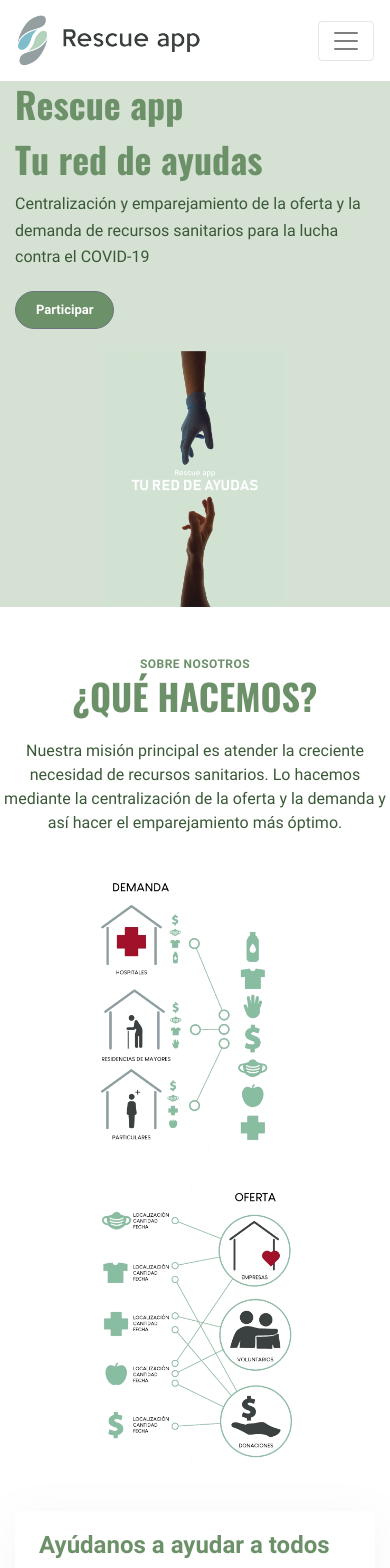
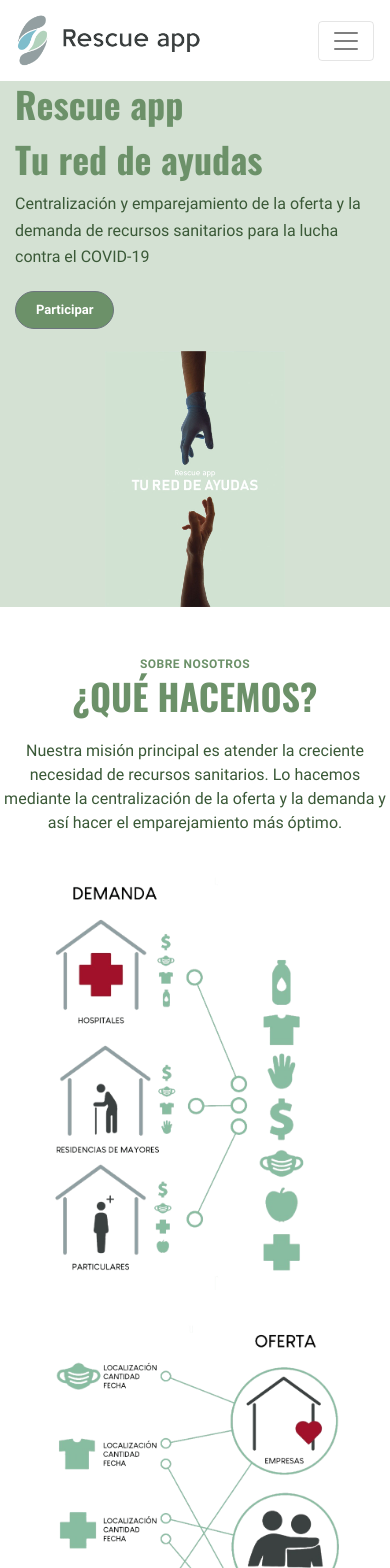
Before and after one commit to rescue-app/rescueapp.es, a Nuxt app: page / in a window 390 px wide. Shown: the top 1568 px of the page. Built offline with nearby package versions, Linux system fonts and the light colour scheme.

Commit message:
resize for visibility

```diff
--- a/components/infographicSection.vue
+++ b/components/infographicSection.vue
@@ -7,10 +7,10 @@
                         <img src="~/assets/images/horizontal-logo.png" alt="" />
                     </div>
                 </div>
-                <div class="col-7 col-mb-6 col-sm-7 col-lg-5 col-xl-4 flex-grow-1 order-lg-first">
+                <div class="col-10 col-mb-6 col-sm-9 col-lg-5 col-xl-4 flex-grow-1 order-lg-first">
                     <img src="~/assets/images/what-we-do/infografia-demanda.png" alt="" />
                 </div>
-                <div class="col-7 col-mb-6 col-sm-7 col-lg-5 col-xl-4 flex-grow-1 ">
+                <div class="col-10 col-mb-6 col-sm-9 col-lg-5 col-xl-4 flex-grow-1 ">
                     <img src="~/assets/images/what-we-do/infografia-oferta.png" alt="" />
                 </div>
             </div>
```
